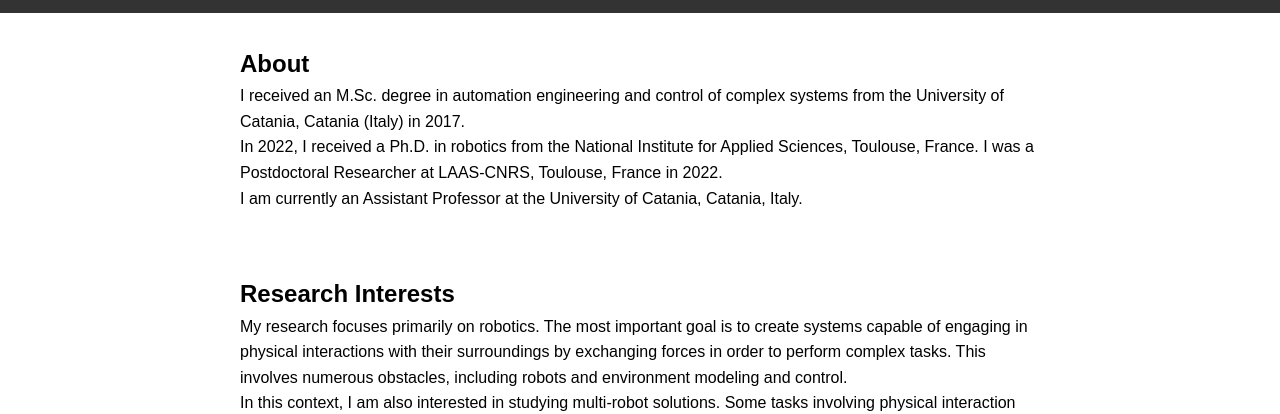
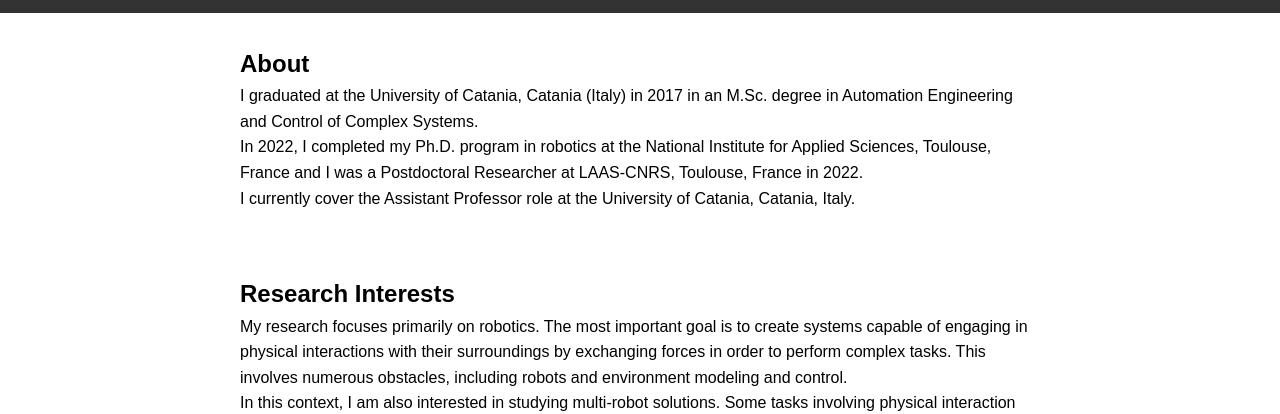
Before and after one commit to dsanalit/dsanalit.github.io, a plain HTML site: page index.html in a window 1280 px wide. Shown: the part 386-800 px from the top of the page. Drawn offline with Linux system fonts and the light colour scheme.

Commit message:
minor changes

```diff
--- a/index.html
+++ b/index.html
@@ -23,9 +23,9 @@
   <section class="about">
       <div class="container">
           <h2>About</h2>
-<p> I received an M.Sc. degree in automation engineering and control of complex systems from the University of Catania, Catania (Italy) in 2017. </p>
-<p>In 2022, I received a Ph.D. in robotics from the National Institute for Applied Sciences, Toulouse, France. I was a Postdoctoral Researcher at LAAS-CNRS, Toulouse, France in 2022.</p>
-  <p> I am currently an Assistant Professor at the University of Catania, Catania, Italy.</p>
+<p> I graduated at the University of Catania, Catania (Italy) in 2017 in an M.Sc. degree in Automation Engineering and Control of Complex Systems. </p>
+<p>In 2022, I completed my Ph.D. program in robotics at the National Institute for Applied Sciences, Toulouse, France and I was a Postdoctoral Researcher at LAAS-CNRS, Toulouse, France in 2022.</p>
+  <p> I currently cover the Assistant Professor role at the University of Catania, Catania, Italy.</p>
       </div>
   </section>
 
```
